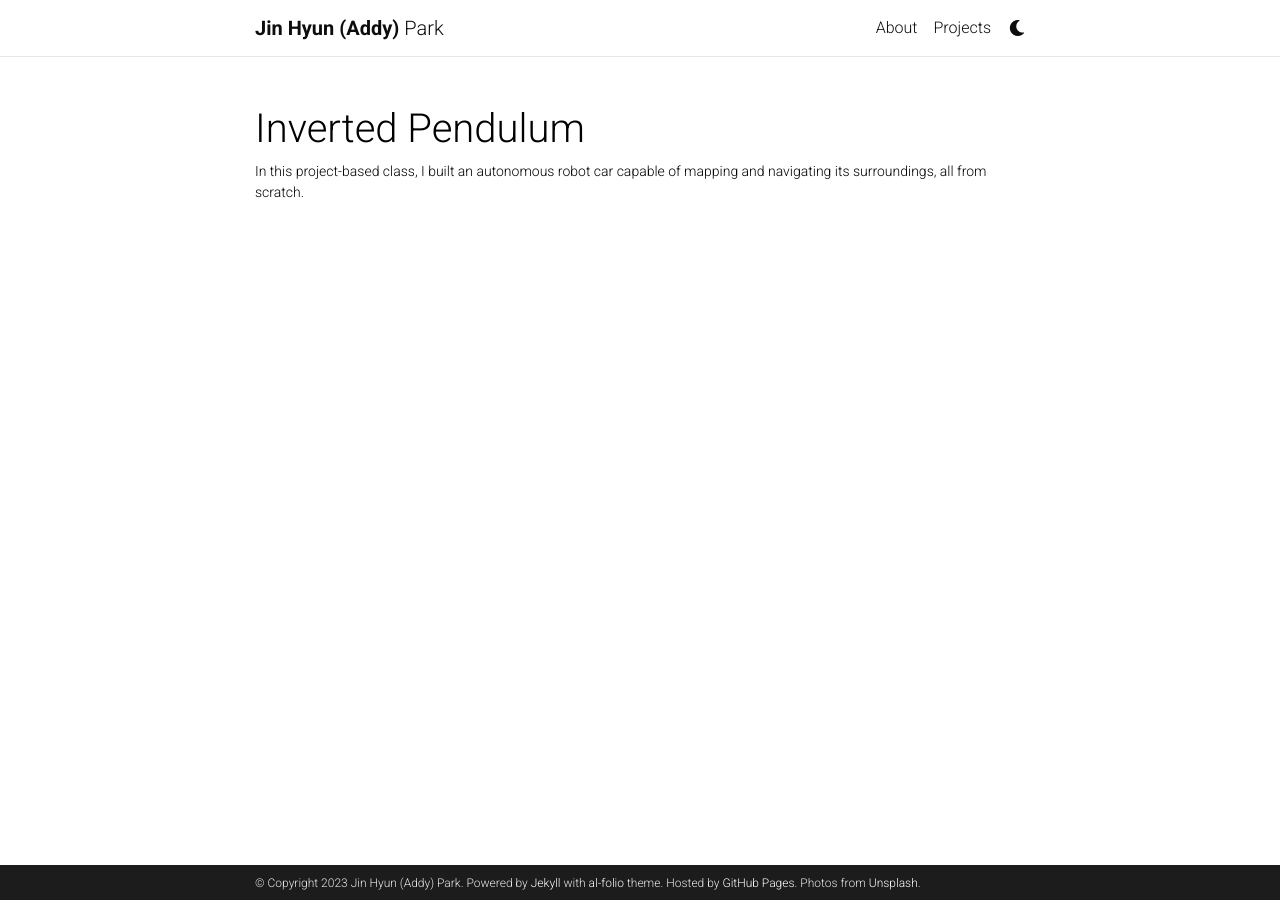
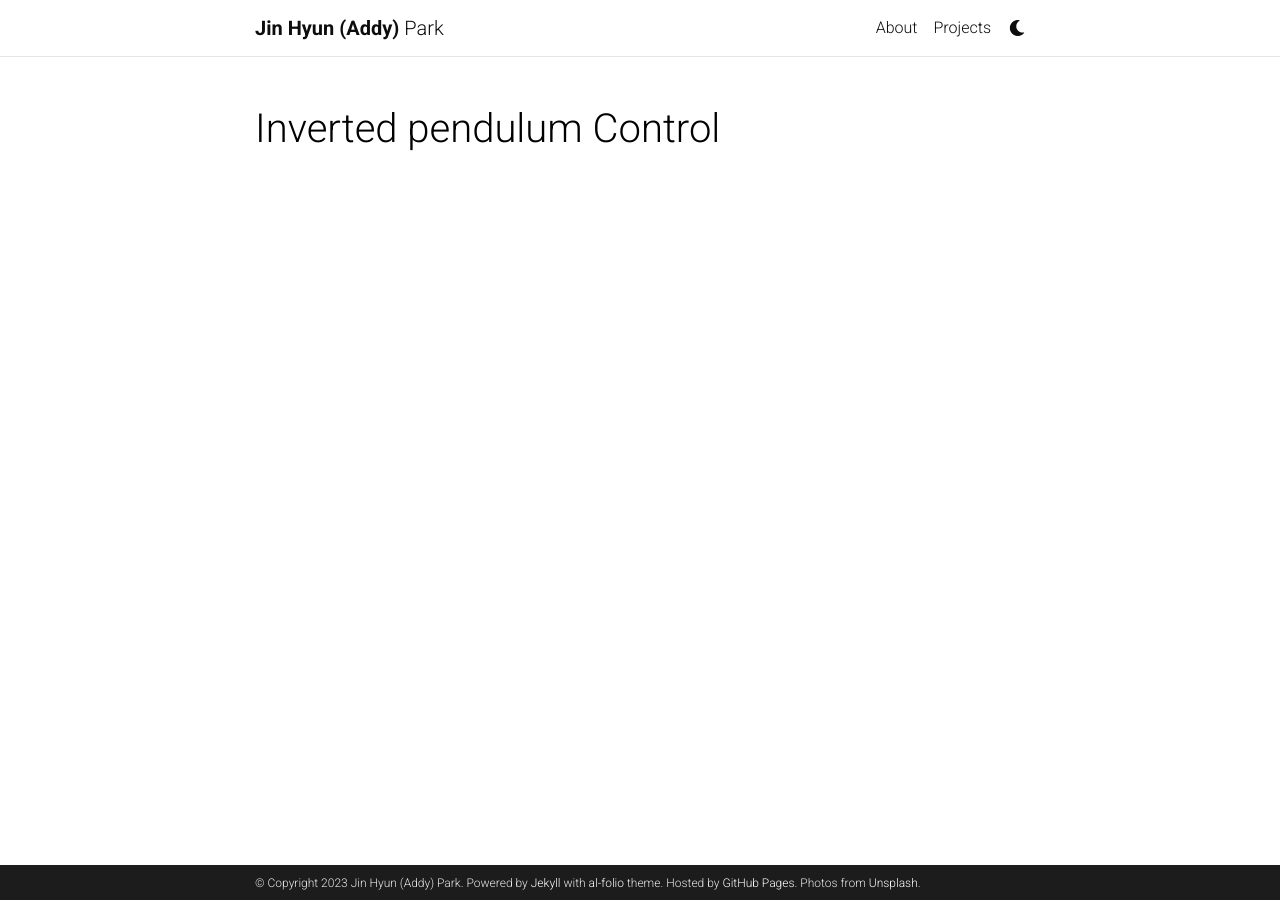
Before and after one commit to jinhyunpark2459/jinhyunpark2459.github.io, a Jekyll site: the page built from _projects/inverted_pendulum.md, in a window 1280 px wide. Built offline with Jekyll 4.4.1, drawn with Linux system fonts in a browser that asks for light colours; comment, search, counter and statistics services are not loaded; a style sheet for code colours, icons or effects is not loaded.

Commit message:
Update inverted_pendulum.md

```diff
--- a/_projects/inverted_pendulum.md
+++ b/_projects/inverted_pendulum.md
@@ -1,9 +1,8 @@
 ---
 layout: page
-title: Inverted Pendulum
-description: In this project-based class, I built an autonomous robot car capable of mapping and navigating its surroundings, all from scratch.
-img: assets/img/fast_robot.png
-redirect: https://apark2459.github.io/
-importance: 3
+title: Inverted pendulum Control
+description:
+img: assets/img/inverted_pendulum/inverted_pendulum.png
+importance: 4
 category: work
 ---
```
